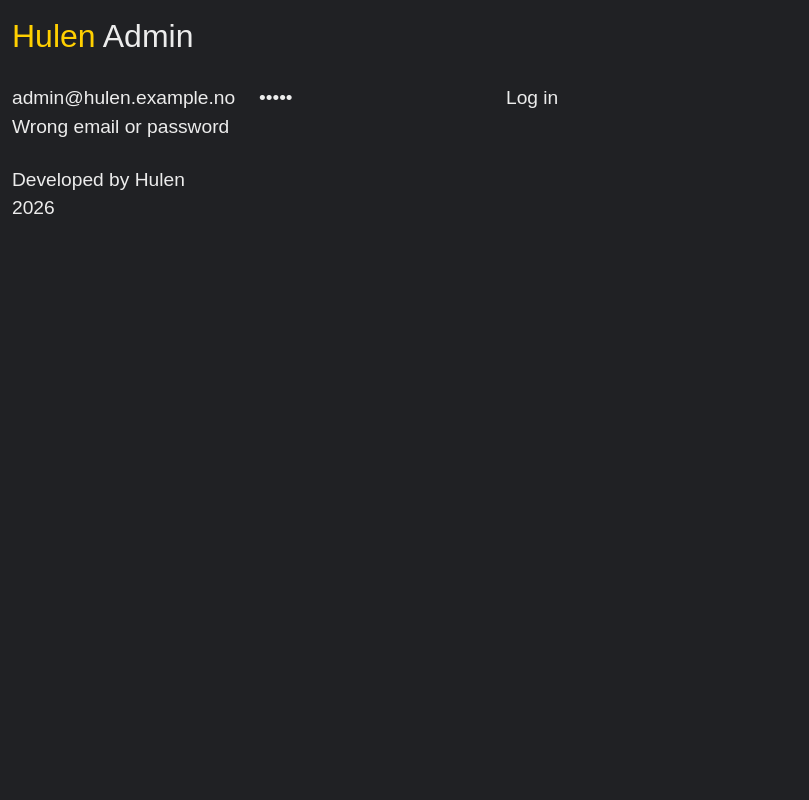
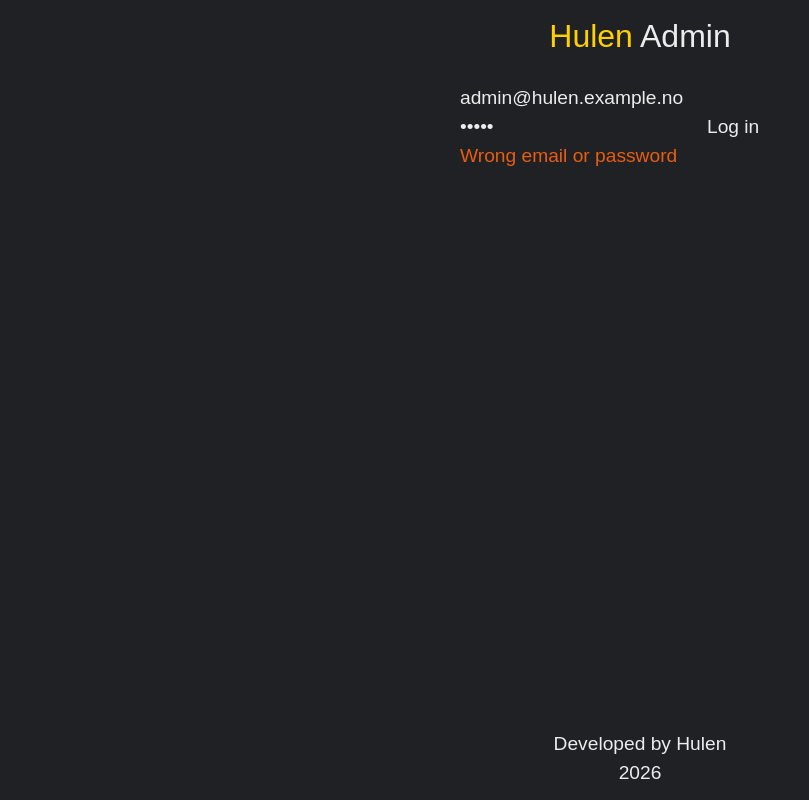
Before and after one commit to NehGuk/hulen-admin-prototype, a React (Vite) app: page / in a window 1280 px wide. Both pictures are taken after a click on the button "Log in". Shown: the whole page, without its empty margins (0-809 px from the left). Built offline with nearby package versions, Linux system fonts and the light colour scheme.

Commit message:
Align items on Login component

```diff
--- a/src/App.tsx
+++ b/src/App.tsx
@@ -8,11 +8,11 @@ function App() {
   const [isLoggedIn, setIsLoggedIn] = useState(false)
 
   return (
-    <>
+    <section className="grid min-h-dvh grid-rows-[auto_1fr_auto] mx-auto max-w-600">
       <Header isLoggedIn={isLoggedIn} onLogout={() => setIsLoggedIn(false)} />
       {isLoggedIn ? <DataArea /> : <LoginForm onLogin={() => setIsLoggedIn(true)} />}
       <Footer />
-    </>
+    </section>
   )
 }
 
--- a/src/components/Footer/Footer.tsx
+++ b/src/components/Footer/Footer.tsx
@@ -1,6 +1,6 @@
 export default function Footer() {
   return (
-    <section className="p-3">
+    <section className="p-3 text-center">
       <p>Developed by Hulen</p>
       <p>2026</p>
     </section>
--- a/src/components/Header/Header.tsx
+++ b/src/components/Header/Header.tsx
@@ -6,7 +6,7 @@ type HeaderProps = {
 
 export default function Header({ isLoggedIn, onLogout }: HeaderProps) {
   return (
-    <header className="flex items-center justify-between p-3">
+    <header className={`p-3 ${isLoggedIn ? "flex justify-between" : "text-center"}`}>
       <h1>
         <span className="text-hulen-yellow">Hulen</span> Admin
       </h1>
--- a/src/components/LoginForm/LoginForm.tsx
+++ b/src/components/LoginForm/LoginForm.tsx
@@ -23,11 +23,11 @@ export default function LoginForm({ onLogin }: LoginProps) {
   }
 
   return (
-    <form onSubmit={handleSubmit} className="p-3">
+    <form onSubmit={handleSubmit} className="p-3 mx-auto max-w-sm">
       <input type="email" value={email} required onChange={(e) => setEmail(e.target.value)} />
       <input type="password" value={password} required onChange={(e) => setPassword(e.target.value)} />
       <button type="submit">Log in</button>
-      {error && <p>{error}</p>}
+      {error && <p className="text-red">{error}</p>}
     </form>
   )
 }
--- a/src/index.css
+++ b/src/index.css
@@ -1,5 +1,3 @@
-/* No styling yet */
-
 @import "tailwindcss";
 @import "@fontsource/bebas-neue";
 @import "@fontsource/abel";
@@ -9,7 +7,7 @@
   --color-hulen-yellow: #ffd000;
   --color-deep-yellow: #bf9c00;
   --color-white: #ececec;
-  --colour-red: #e85d10;
+  --color-red: #e85d10;
 
   --font-hulen: "Bebas Neue", sans-serif;
   --font-sans: "Abel", sans-serif;
```
